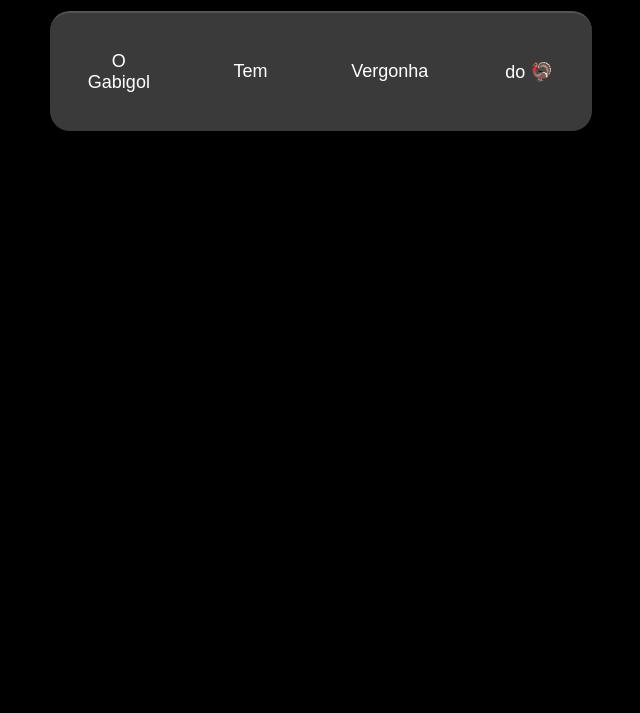
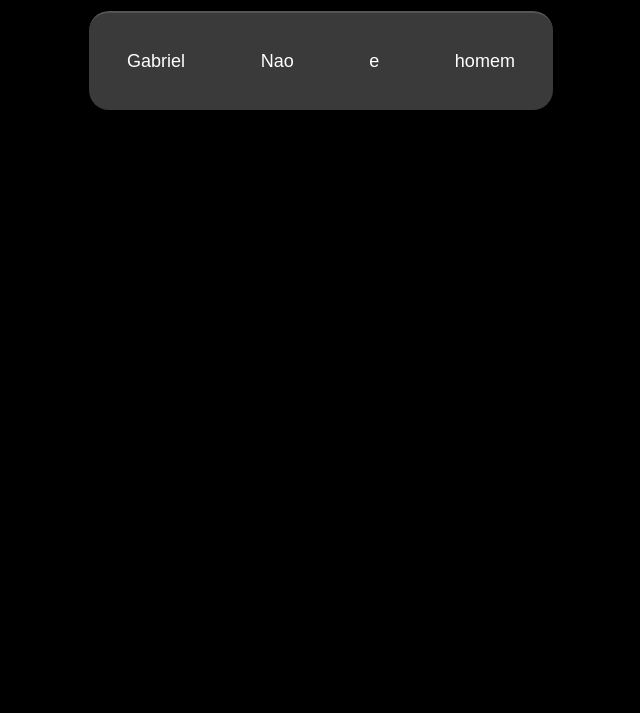
Before and after one commit to pedroossucci/3j, a plain HTML site: page index.html in a window 1280 px wide. Shown: the part 87-800 px from the top of the page, without its empty margins (319-959 px from the left). Drawn offline with Linux system fonts and the light colour scheme.

Commit message:
Update index.html

```diff
--- a/index.html
+++ b/index.html
@@ -10,10 +10,10 @@
     <section class="conteudo-principal">
         <h2 class="titulo-principal">Meus objetivos do ano</h2>
         <div class="botoes">
-            <button class="botao">O Gabigol</button>
-            <button class="botao">Tem</button>
-            <button class="botao">Vergonha</button>
-            <button class="botao">do 🦃</button>
+            <button class="botao">Gabriel</button>
+            <button class="botao">Nao</button>
+            <button class="botao">e</button>
+            <button class="botao">homem</button>
         </div>
 
     </section>
```
